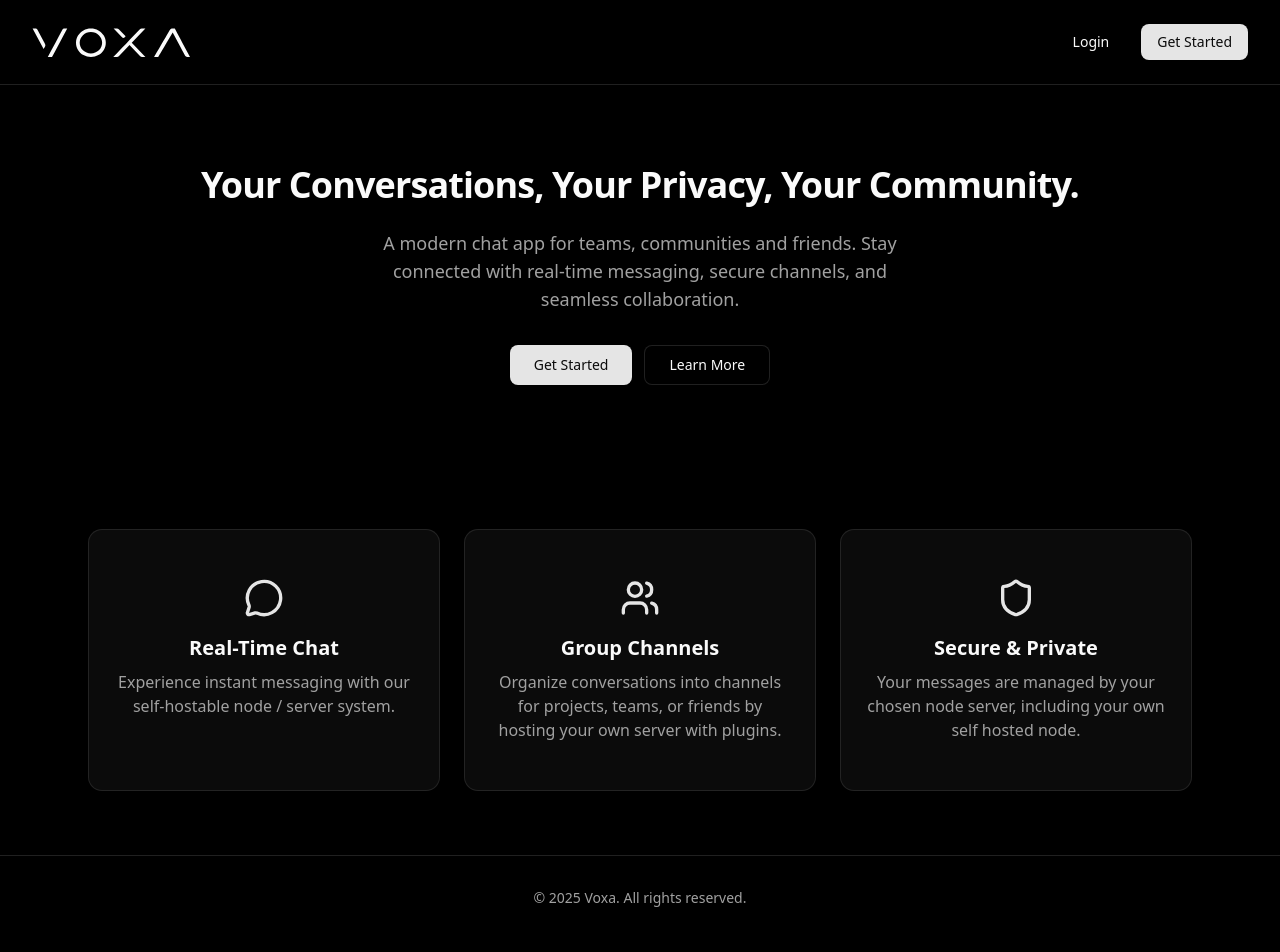
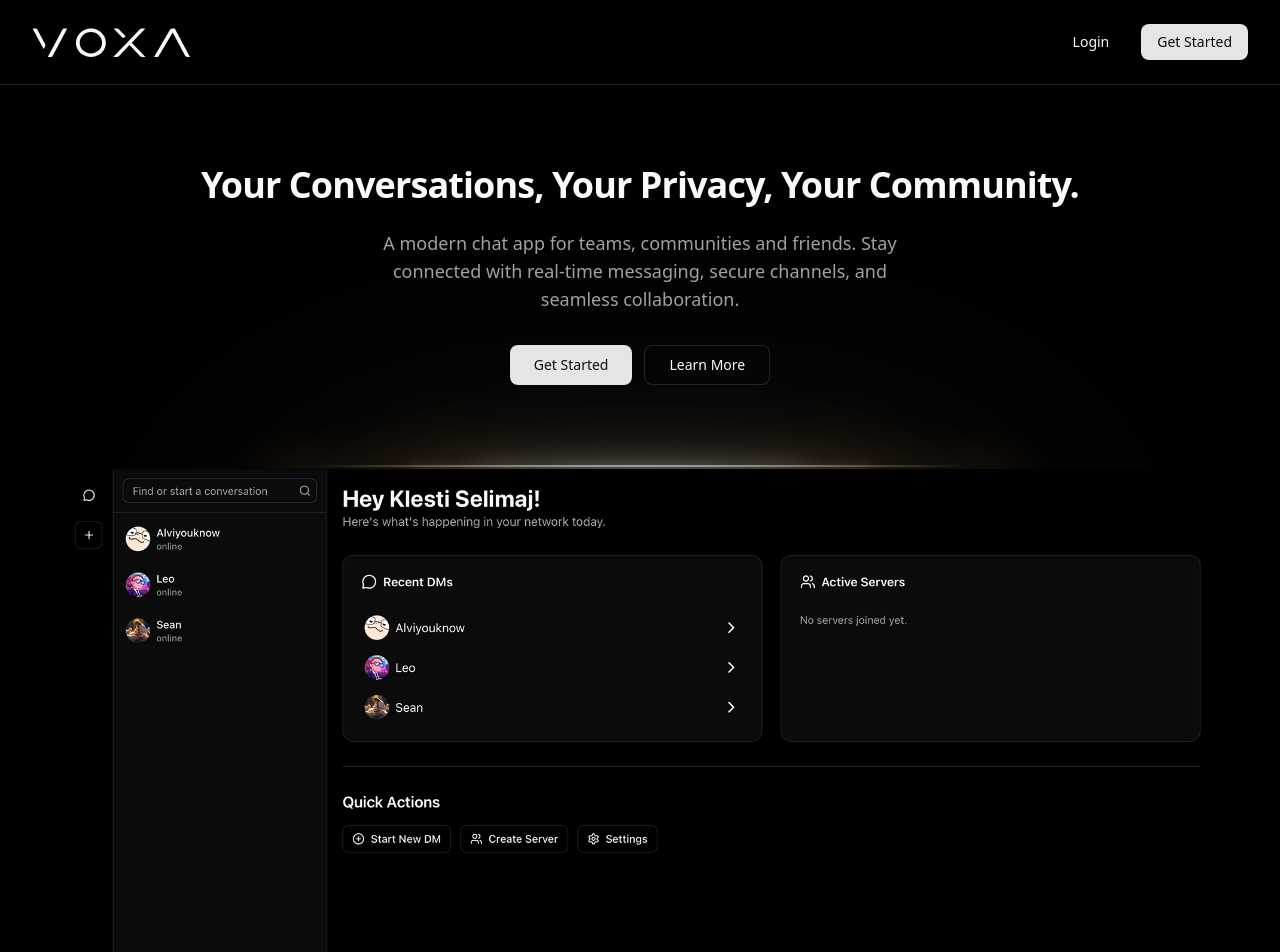
Before and after one commit to kleo-dev/voxa, a Next.js app: page / in a window 1280 px wide. Shown: the top 952 px of the page. Built offline with nearby package versions, Linux system fonts and the light colour scheme; no server answers.

Commit message:
Cool showcase

```diff
--- a/src/app/globals.css
+++ b/src/app/globals.css
@@ -173,3 +173,44 @@
 ::-webkit-scrollbar-thumb:hover {
   background-color: #4b5563;
 }
+
+.ss-light2 {
+  filter: blur(24.5px);
+  mix-blend-mode: lighten;
+  opacity: 0.3;
+  background: radial-gradient(50% 50%, #7d7d7d 0%, #ff961f66 100%);
+}
+
+.ss-light3 {
+  filter: blur(40.5px);
+  mix-blend-mode: lighten;
+  opacity: 0.8;
+  background: radial-gradient(50% 50%, #7d7d7d 0%, #ff961f66 100%);
+}
+
+.ss-light4 {
+  filter: blur(7px);
+  mix-blend-mode: lighten;
+  opacity: 0.2;
+  background: radial-gradient(50% 50%, #fff 0%, #fff6 100%);
+}
+
+.ss-light5 {
+  filter: blur(12px);
+  mix-blend-mode: lighten;
+  opacity: 0.8;
+  background: radial-gradient(50% 50%, #fff 0%, #fff6 100%);
+}
+
+.ss-light6 {
+  filter: blur(); /* missing value in original, keep as-is or add value */
+  mix-blend-mode: lighten;
+  background: radial-gradient(50% 50%, #fff 0%, #c7ffee00 100%);
+}
+
+.ss-light7 {
+  filter: blur(135px);
+  mix-blend-mode: lighten;
+  opacity: 0.1;
+  background-color: #b8b8b8;
+}
--- a/src/app/page.tsx
+++ b/src/app/page.tsx
@@ -62,7 +62,7 @@ export default function LandingPage() {
       </main>
 
       {/* Features */}
-      <section className="grid md:grid-cols-3 gap-6 px-6 py-16 max-w-6xl mx-auto">
+      {/* <section className="grid md:grid-cols-3 gap-6 px-6 py-16 max-w-6xl mx-auto">
         <FeatureCard
           icon={<MessageCircle className="h-10 w-10 text-primary" />}
           title="Real-Time Chat"
@@ -77,6 +77,24 @@ export default function LandingPage() {
           icon={<Shield className="h-10 w-10 text-primary" />}
           title="Secure & Private"
           description="Your messages are managed by your chosen node server, including your own self hosted node."
+        />
+      </section> */}
+
+      <section className="w-full">
+        <div className="w-3xl h-1 mx-auto relative">
+          <div className="ss-light2 absolute left-1/2 -translate-x-1/2 w-[760px] h-[29px] rounded-full"></div>
+          <div className="ss-light3 absolute left-1/2 -translate-x-1/2 w-[491px] h-[17px] rounded-full"></div>
+          <div className="ss-light4 absolute left-1/2 -translate-x-1/2 w-[467px] h-[17px] rounded-full"></div>
+          <div className="ss-light5 absolute left-1/2 -translate-x-1/2 w-[334px] h-[5px] rounded-full"></div>
+          <div className="ss-light6 absolute left-1/2 -translate-x-1/2 w-[760px] h-[2px] rounded-full"></div>
+          <div className="ss-light7 absolute left-1/2 -translate-x-1/2 w-[768px] h-[398px] rounded-full"></div>
+        </div>
+
+        {/* <img src="/ss.png" alt="Showcase" className="max-w-6xl mx-auto" /> */}
+        <img
+          src="/ss.png"
+          alt="Showcase"
+          className="max-w-6xl mx-auto relative z-10"
         />
       </section>
 
```
Also changed, not shown: public/ss.png (added).
